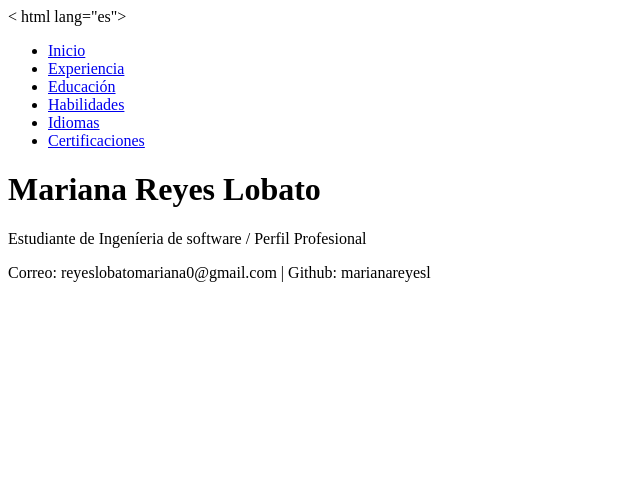
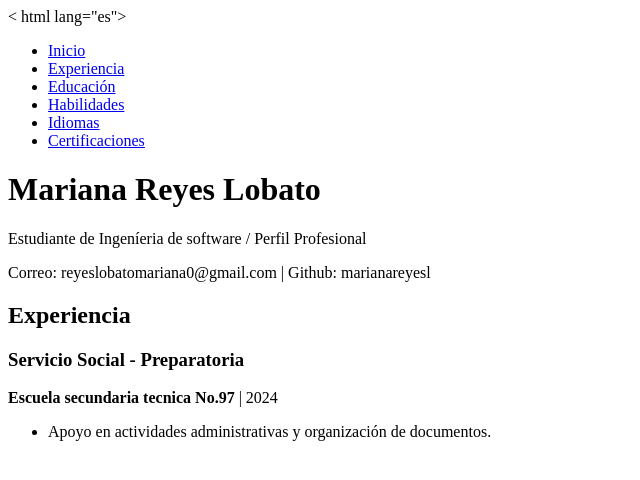
Before and after one commit to marianareyesl/mycv-2026, a plain HTML site: page index.html in a window 1280 px wide. Shown: the whole page, without its empty margins (0-640 px from the left). Drawn offline with Linux system fonts and the light colour scheme.

Commit message:
seccion experiencia

```diff
--- a/index.html
+++ b/index.html
@@ -21,5 +21,16 @@
 	     <p>Estudiante de Ingeníeria de software / Perfil Profesional</p>
 	     <p>Correo: reyeslobatomariana0@gmail.com | Github: marianareyesl</p>
      </header>
+
+     <section id="experience">
+	     <h2>Experiencia</h2>
+	     <article>
+		     <h3>Servicio Social - Preparatoria</h3>
+		     <p><strong>Escuela secundaria tecnica No.97</strong> | 2024</p>
+		     <ul>
+			     <li>Apoyo en actividades administrativas y organización de documentos.</li>
+		     </ul>
+	     </article>
+      </section>
 </body>
 </html>
```
